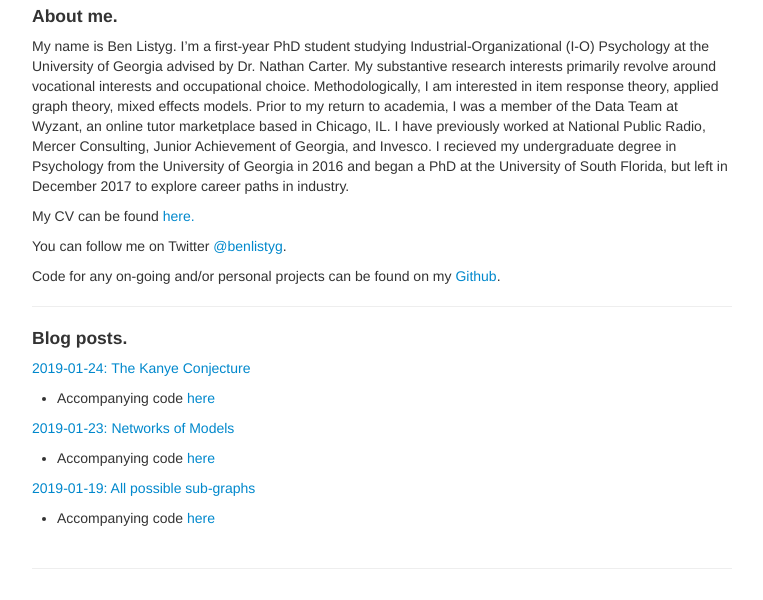
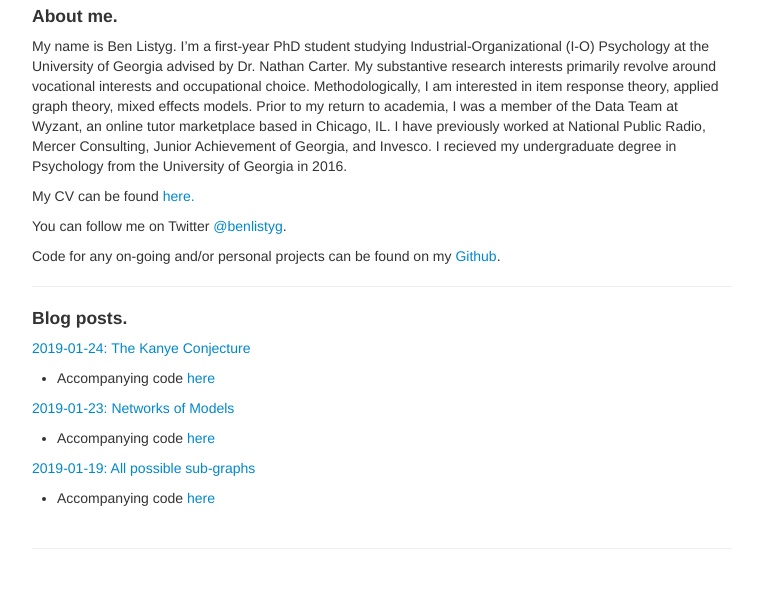
Before and after one commit to BListyg/blistyg.github.io, a Jekyll site: the page built from index.md, in a window 1280 px wide, cut to the strip 406-1006 px from the top of the page. Shown: the whole strip, without its empty margins (258-1021 px from the left). Built offline with Jekyll 4.4.1, drawn with Linux system fonts in a browser that asks for light colours.

Commit message:
Update index.md

```diff
--- a/index.md
+++ b/index.md
@@ -8,9 +8,9 @@ layout: page
 
 #### About me.
 
-My name is Ben Listyg. I’m a first-year PhD student studying Industrial-Organizational (I-O) Psychology at the University of Georgia advised by Dr. Nathan Carter. My substantive research interests primarily revolve around vocational interests and occupational choice. Methodologically, I am interested in item response theory, applied graph theory, mixed effects models. Prior to my return to academia, I was a member of the Data Team at Wyzant, an online tutor marketplace based in Chicago, IL. I have previously worked at National Public Radio, Mercer Consulting, Junior Achievement of Georgia, and Invesco. I recieved my undergraduate degree in Psychology from the University of Georgia in 2016 and began a PhD at the University of South Florida, but left in December 2017 to explore career paths in industry.
+My name is Ben Listyg. I’m a first-year PhD student studying Industrial-Organizational (I-O) Psychology at the University of Georgia advised by Dr. Nathan Carter. My substantive research interests primarily revolve around vocational interests and occupational choice. Methodologically, I am interested in item response theory, applied graph theory, mixed effects models. Prior to my return to academia, I was a member of the Data Team at Wyzant, an online tutor marketplace based in Chicago, IL. I have previously worked at National Public Radio, Mercer Consulting, Junior Achievement of Georgia, and Invesco. I recieved my undergraduate degree in Psychology from the University of Georgia in 2016.
 
-My CV can be found [here.](https://drive.google.com/file/d/1QVp1w273dugyvVMCVq8JElLhTX9cXY-P/view)
+My CV can be found [here.](https://drive.google.com/open?id=1QVp1w273dugyvVMCVq8JElLhTX9cXY-P)
 
 You can follow me on Twitter [@benlistyg](https://www.twitter.com/benlistyg).
 
```
